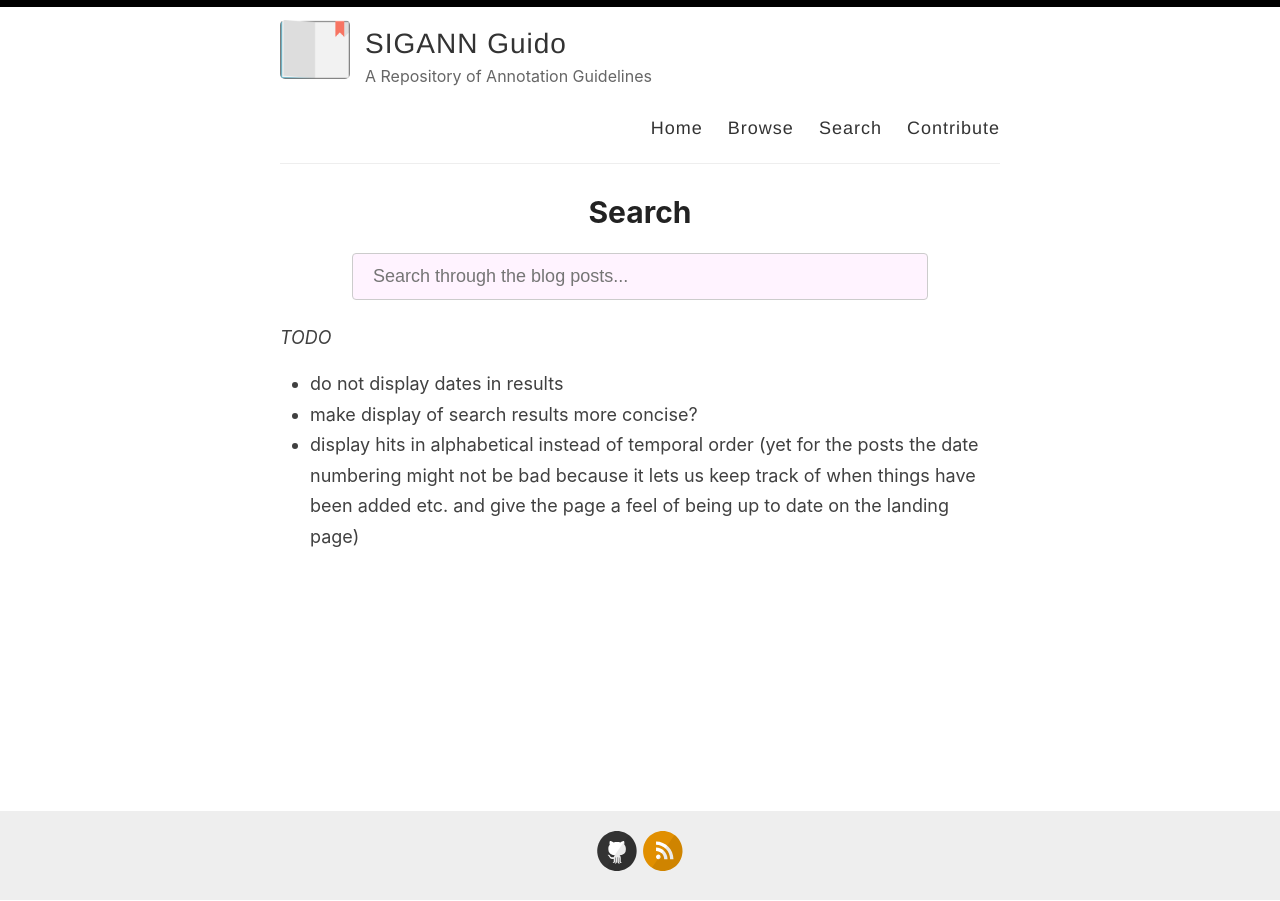
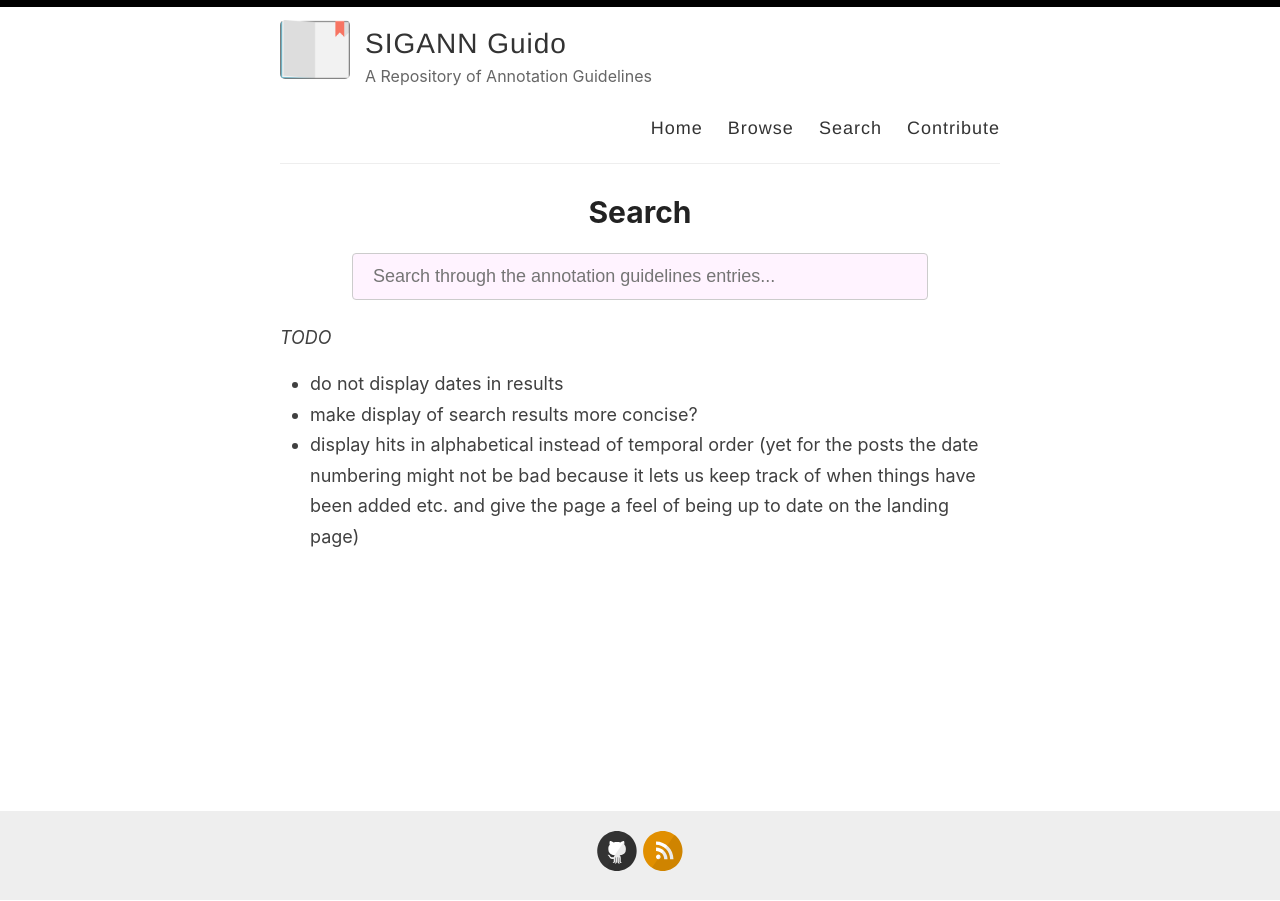
Before and after one commit to SIGANN/guido, a Jekyll site: the page built from _pages/search.md, in a window 1280 px wide. Built offline with Jekyll 4.4.1, drawn with Linux system fonts in a browser that asks for light colours.

Commit message:
changed search box default text

```diff
--- a/_pages/search.md
+++ b/_pages/search.md
@@ -5,7 +5,7 @@
 ---
 
 <div id="search-container">
-    <input type="text" id="search-input" placeholder="Search through the blog posts...">
+    <input type="text" id="search-input" placeholder="Search through the annotation guidelines entries...">
     <ul id="results-container"></ul>
 </div>
 
```
